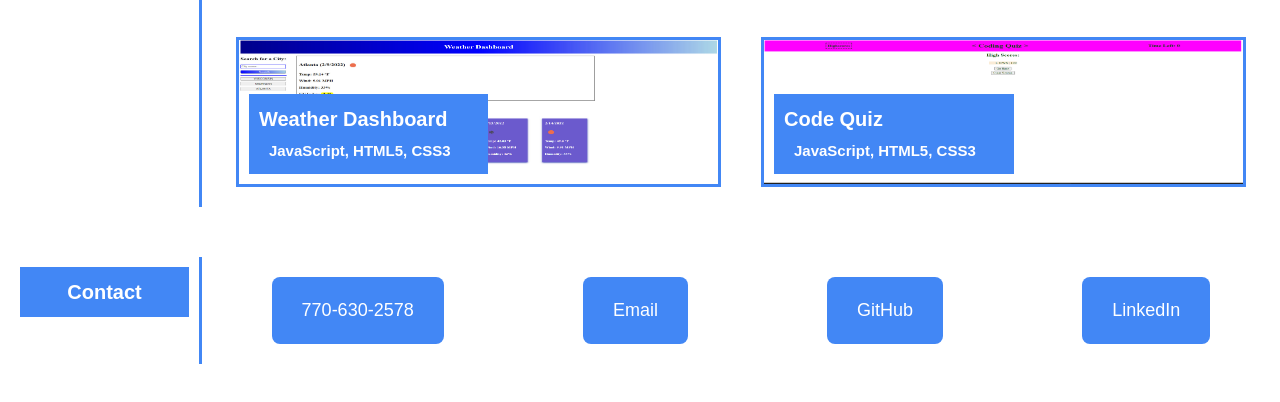
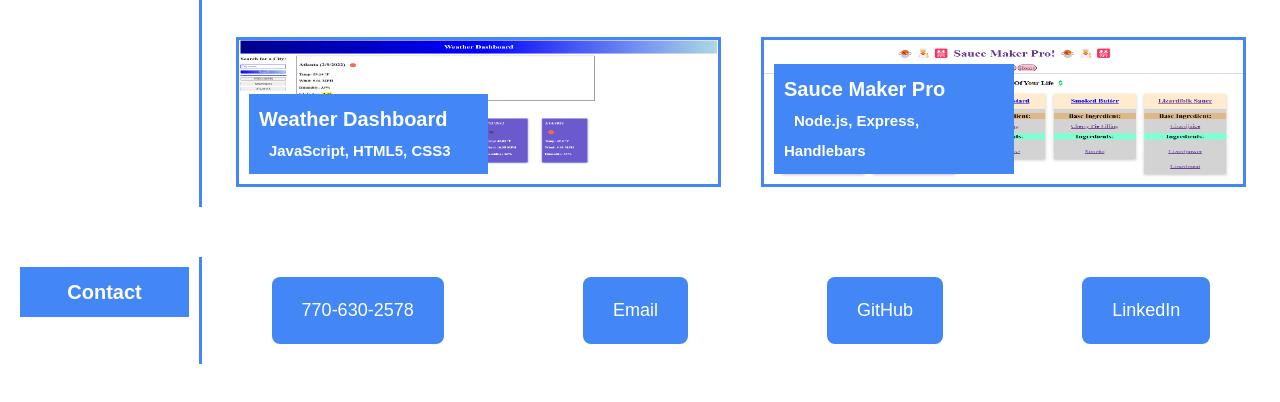
Before and after one commit to YellowYam/professional-portfolio, a plain HTML site: page index.html in a window 1280 px wide. Shown: the part 904-1306 px from the top of the page. Drawn offline with nearby package versions, Linux system fonts and the light colour scheme.

Commit message:
Add animations and new project to portfolio

```diff
--- a/assets/css/styles.css
+++ b/assets/css/styles.css
@@ -10,6 +10,13 @@
   --darkness: #060641;
   --truth: #f7f7f7d3;
 
+}
+
+/* Animation for header */
+@keyframes headerAnimation {
+  0%   {justify-content: flex-start;}
+  50%  {justify-content: flex-end;}
+  100%  {justify-content: center;}
 }
 
 * {
@@ -39,6 +46,9 @@ header {
   justify-content: space-between;
   align-items: center;
   flex: auto;
+  animation-name: headerAnimation;
+  animation-duration: 4s;
+  animation-timing-function: linear;
 }
 
 header.darkmode {
@@ -326,7 +336,7 @@ a.project:nth-child(2){
 
 a.project:nth-child(3){
   /* project image */
-  background-image: url(../images/code-quiz-project-thumbnail.png);
+  background-image: url(../images/sauce-maker-pro-thumbnail.png);
   background-size: 100% 100%;
   background-position: center;
 }
--- a/index.html
+++ b/index.html
@@ -108,11 +108,11 @@
           </h2>
         </a>
 
-        <a href="https://yellowyam.github.io/code-quiz/" class="project">
+        <a href="https://sauce-maker-pro.herokuapp.com/" class="project">
           <h2 class="project-label">
-            Code Quiz
+            Sauce Maker Pro
             <br />
-            <span>JavaScript, HTML5, CSS3</span>
+            <span>Node.js, Express, Handlebars</span>
           </h2>
         </a>
       </section>
```
Also changed, not shown: assets/images/sauce-maker-pro-thumbnail.png (added).
